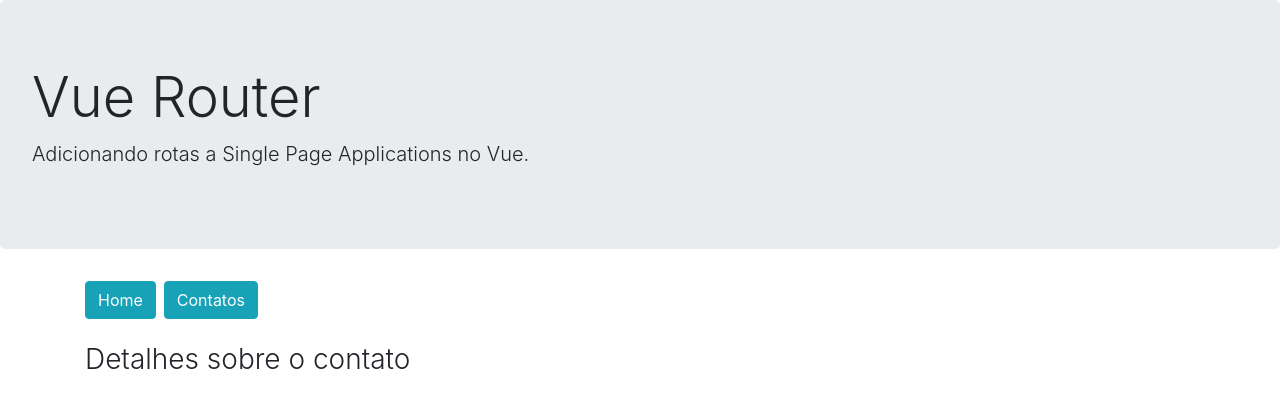
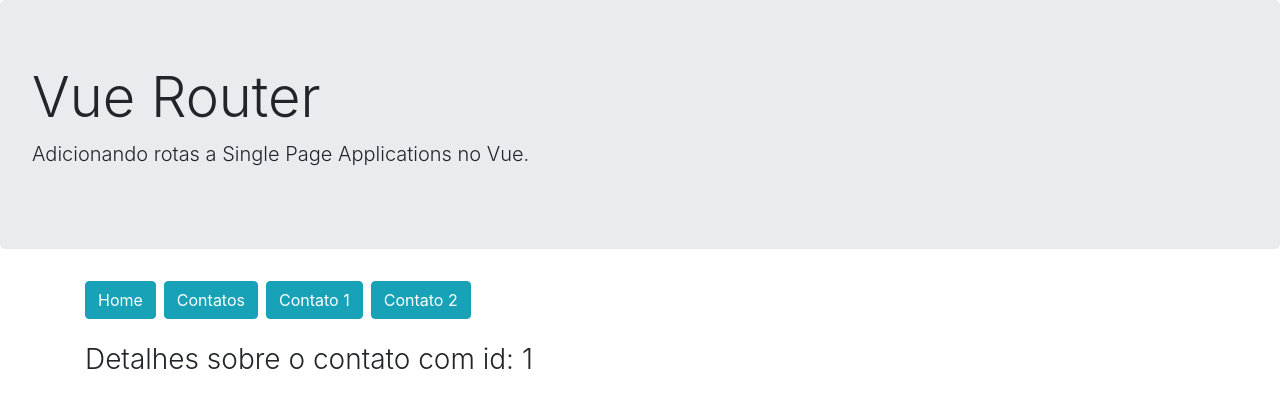
Before and after one commit to JudsonRodrigues/vue-router-spa, a Vue app: page /contatos/1 in a window 1280 px wide. Shown: the top 408 px of the page. Built offline with nearby package versions, Linux system fonts and the light colour scheme.

Commit message:
capturando parametros da rota

```diff
--- a/src/App.vue
+++ b/src/App.vue
@@ -9,6 +9,10 @@
 			<router-link to="/" class="btn btn-info mb-4 mr-2">Home</router-link>
 			<router-link :to="{ path:'/contatos'}" class="btn btn-info mb-4 mr-2">Contatos</router-link>
 
+			<router-link to="/Contatos/1" class="btn btn-info mb-4 mr-2">Contato 1</router-link>
+
+			<router-link to="/Contatos/2" class="btn btn-info mb-4 mr-2">Contato 2</router-link>
+
 			<!-- <h3 class="font-weight-light">Contatos</h3> -->
 			<router-view></router-view>
 		</div>
--- a/src/views/contatos/ContatoDetalhes.vue
+++ b/src/views/contatos/ContatoDetalhes.vue
@@ -1,9 +1,25 @@
 <template>
-	<h3 class="font-weight-light">Detalhes sobre o contato</h3>
+	<h3 class="font-weight-light">Detalhes sobre o contato com id: {{id}}</h3>
 </template>
 
 <script>
 export default {
+	data() {
+		return {
+			id: this.$route.params.id
+		};
+	},
+	// watch: {
+	// 	// eslint-disable-next-line no-unused-vars
+	// 	$route(to, from) {
+	// 		this.id = to.params.id;
+	// 	}
+	// },
+	// eslint-disable-next-line no-unused-vars
+	beforeRouteUpdate(to, from, next) {
+		this.id = to.params.id;
+		next();
+	},
 	created() {
 		console.log("Parâmetros da rota", this.$route.params);
 	}
```
